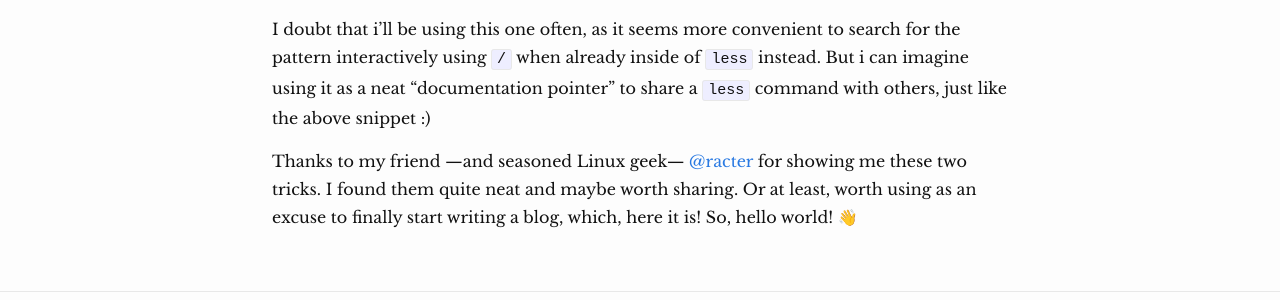
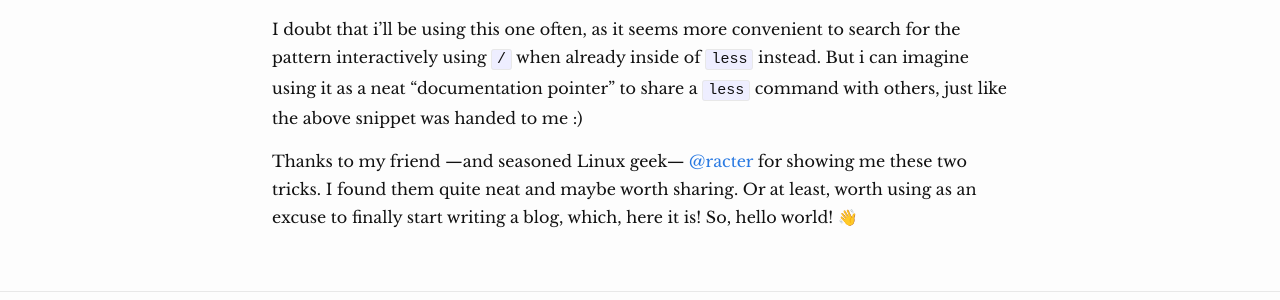
Before and after one commit to epidemian/epidemian.github.io, a Jekyll site: the page built from _posts/2023-04-05-bash-var-substitution.md, in a window 1280 px wide. Shown: the part 842-1142 px from the top of the page. Built offline with Jekyll 4.4.1, drawn with Linux system fonts in a browser that asks for light colours.

Commit message:
Update post

```diff
--- a/_posts/2023-04-05-bash-var-substitution.md
+++ b/_posts/2023-04-05-bash-var-substitution.md
@@ -27,6 +27,6 @@ man bash | less -p "Parameter Expansion"
 
 Which, by the way, demonstrates the second of today's tricks: we can use the `-p` (or `--pattern`) argument in `less` to scroll directly to the first occurrence of a given pattern.
 
-I doubt that i'll be using this one often, as it seems more convenient to search for the pattern interactively using `/` when already inside of `less` instead. But i can imagine using it as a neat "documentation pointer" to share a `less` command with others, just like the above snippet :)
+I doubt that i'll be using this one often, as it seems more convenient to search for the pattern interactively using `/` when already inside of `less` instead. But i can imagine using it as a neat "documentation pointer" to share a `less` command with others, just like the above snippet was handed to me :)
 
 Thanks to my friend —and seasoned Linux geek— [@racter](https://twitter.com/racter/) for showing me these two tricks. I found them quite neat and maybe worth sharing. Or at least, worth using as an excuse to finally start writing a blog, which, here it is! So, hello world! 👋
```
